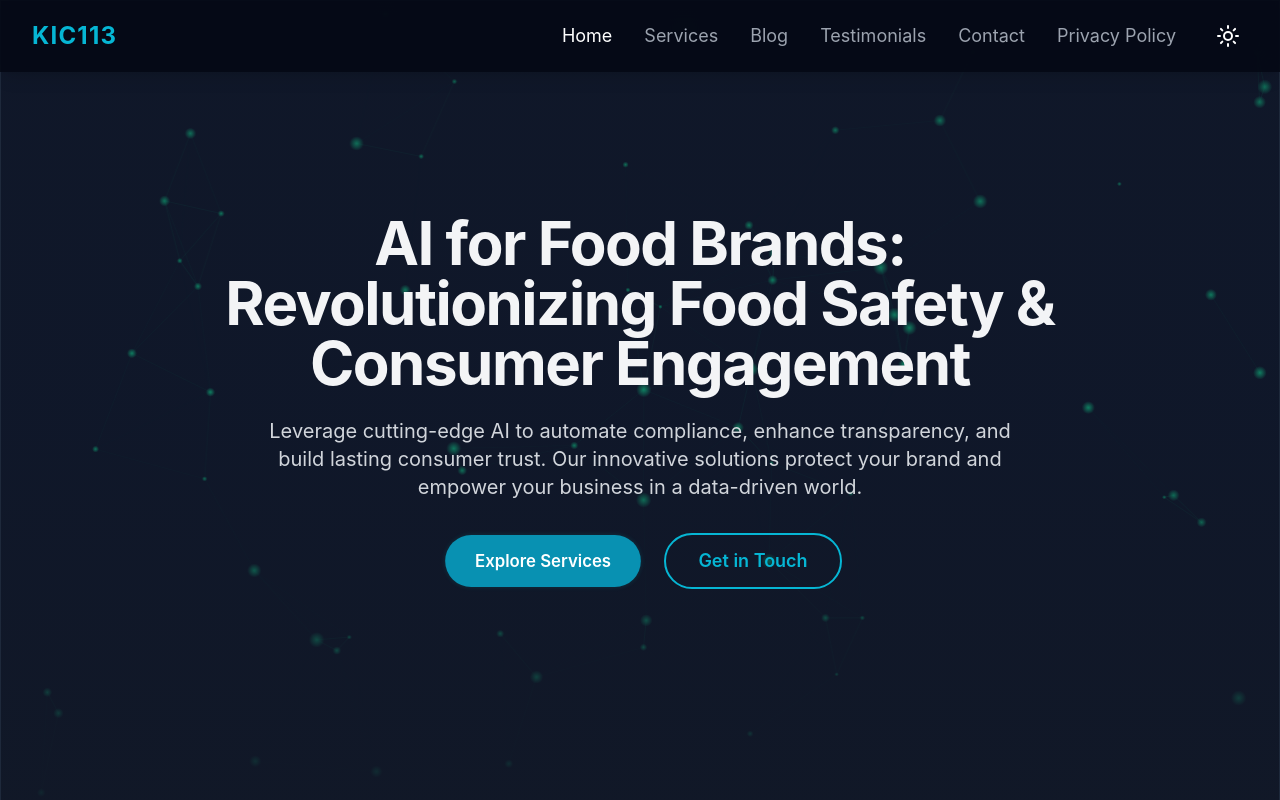
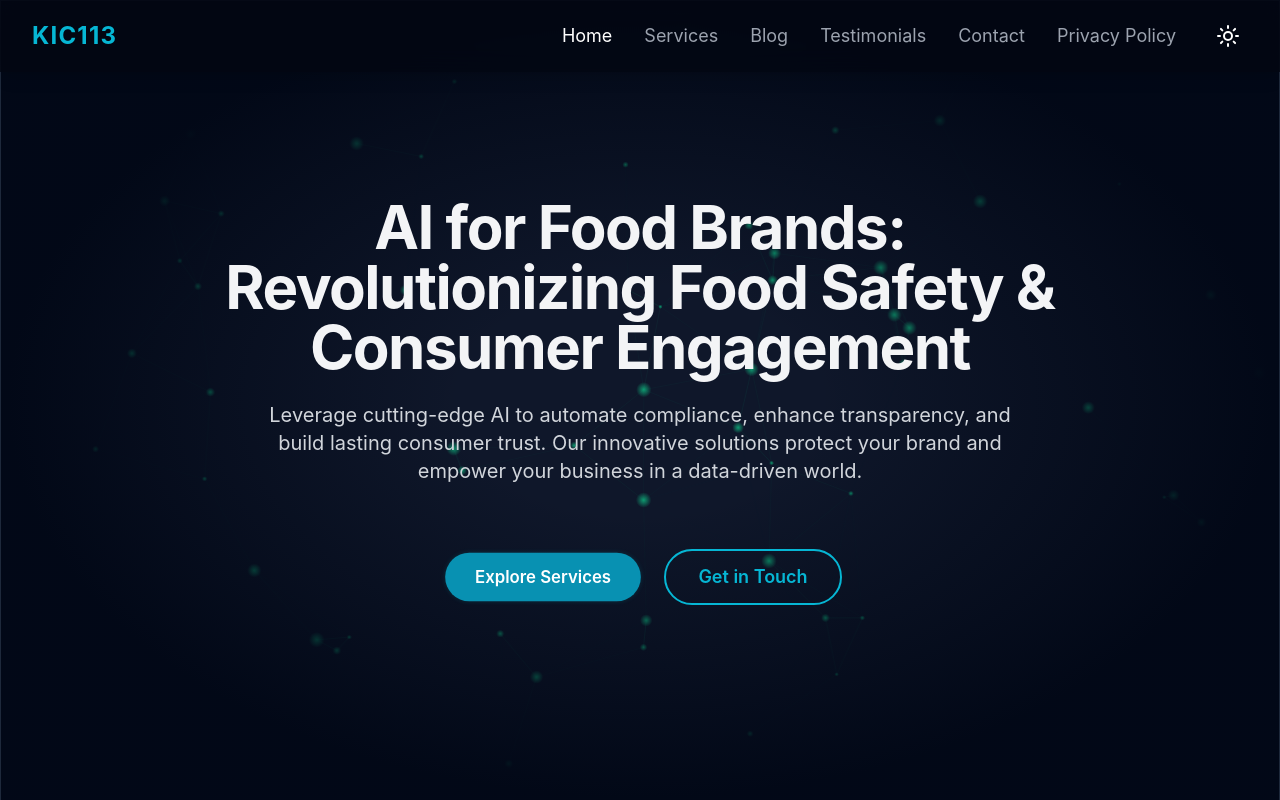
Before and after one commit to amalp12/kic113-landing-website, a React (Vite) app: page /home in a window 1280 px wide. Shown: the top 800 px of the page. Built offline with nearby package versions, Linux system fonts and the light colour scheme.

Commit message:
hero section fixed

```diff
--- a/src/components/AnimatedBackground.tsx
+++ b/src/components/AnimatedBackground.tsx
@@ -158,10 +158,12 @@ const AnimatedBackground = () => {
 
   return (
     <div className="absolute inset-0 w-full h-full overflow-hidden">
+      <div className="absolute inset-0 bg-grid-white/[0.04] dark:bg-grid-gray-900/[0.05] [mask-image:linear-gradient(to_bottom,transparent_1px,white_1px)] [mask-size:40px_40px]" />
       <canvas
         ref={canvasRef}
         className="w-full h-full transition-colors duration-300"
       />
+      <div className="absolute inset-0 bg-[radial-gradient(ellipse_at_center,transparent_20%,hsl(var(--background))_70%)]" />
     </div>
   );
 };
--- a/src/components/sections/HeroSection.tsx
+++ b/src/components/sections/HeroSection.tsx
@@ -57,10 +57,9 @@ const HeroSection: React.FC<HeroSectionProps> = ({ navigate }) => {
   };
 
   return (
-    <section className="relative h-screen w-full overflow-hidden bg-gray-900">
+    <section className="relative h-screen w-full overflow-hidden bg-background">
       <div className="absolute inset-0">
         <AnimatedBackground />
-        <div className="absolute inset-0 bg-gradient-to-t from-gray-950/90 via-transparent to-gray-950/50 dark:from-gray-900/90 dark:via-gray-900/20 dark:to-gray-900/40" />
       </div>
 
       <div className="relative z-10 h-full flex items-center justify-center">
@@ -69,7 +68,7 @@ const HeroSection: React.FC<HeroSectionProps> = ({ navigate }) => {
             initial={{ opacity: 0, y: 50 }}
             animate={{ opacity: 1, y: 0 }}
             transition={{ duration: 1 }}
-            className="text-4xl sm:text-5xl lg:text-6xl font-bold text-white dark:text-gray-100 mb-6 leading-tight tracking-tight"
+            className="text-4xl sm:text-5xl lg:text-6xl font-bold text-gray-900 dark:text-gray-100 mb-6 leading-tight tracking-tight"
           >
             {tagline}
           </motion.h1>
@@ -78,18 +77,18 @@ const HeroSection: React.FC<HeroSectionProps> = ({ navigate }) => {
             initial={{ opacity: 0 }}
             animate={{ opacity: 1 }}
             transition={{ delay: 1.5, duration: 1 }}
-            className="text-lg sm:text-xl text-gray-200 dark:text-gray-300 mb-8 max-w-3xl mx-auto"
+            className="text-lg sm:text-xl text-gray-700 dark:text-gray-300 mb-8 max-w-3xl mx-auto"
           >
             {typedText}
           </motion.p>
 
-          <div className="flex flex-col sm:flex-row justify-center space-y-4 sm:space-y-0 sm:space-x-4">
+          <div className="flex flex-col sm:flex-row justify-center items-center space-y-4 sm:space-y-0 sm:space-x-4 pt-8">
             <motion.button
               variants={buttonVariants}
               initial="initial"
               animate={["animate", "pulse"]}
               onClick={() => navigate("services")}
-              className="group px-8 py-3 rounded-full text-lg font-semibold bg-cyan-600 text-white relative overflow-hidden transition-all duration-500"
+              className="group px-8 py-3 rounded-full text-lg font-semibold bg-cyan-600 text-white relative overflow-hidden transition-all duration-500 hover:bg-cyan-700 dark:hover:bg-cyan-500"
             >
               Explore Services
             </motion.button>
@@ -98,7 +97,7 @@ const HeroSection: React.FC<HeroSectionProps> = ({ navigate }) => {
               initial="initial"
               animate="animate"
               onClick={() => navigate("contact")}
-              className="group px-8 py-3 rounded-full text-lg font-semibold border-2 border-cyan-500 text-cyan-500 hover:bg-cyan-500 hover:text-white transition-colors duration-300"
+              className="group px-8 py-3 rounded-full text-lg font-semibold border-2 border-cyan-600 text-cyan-600 dark:border-cyan-500 dark:text-cyan-500 hover:bg-cyan-600 hover:text-white dark:hover:bg-cyan-500 dark:hover:text-white transition-colors duration-300"
             >
               Get in Touch
             </motion.button>
```
